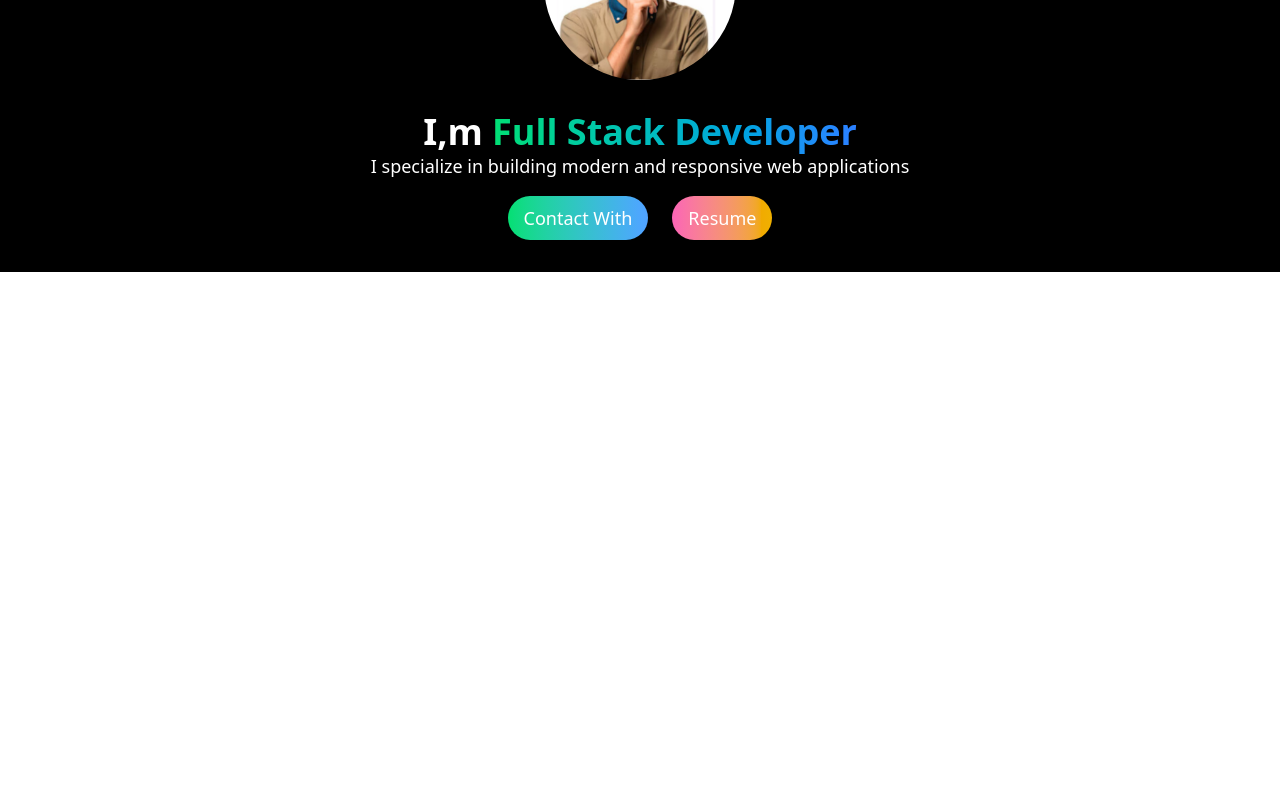
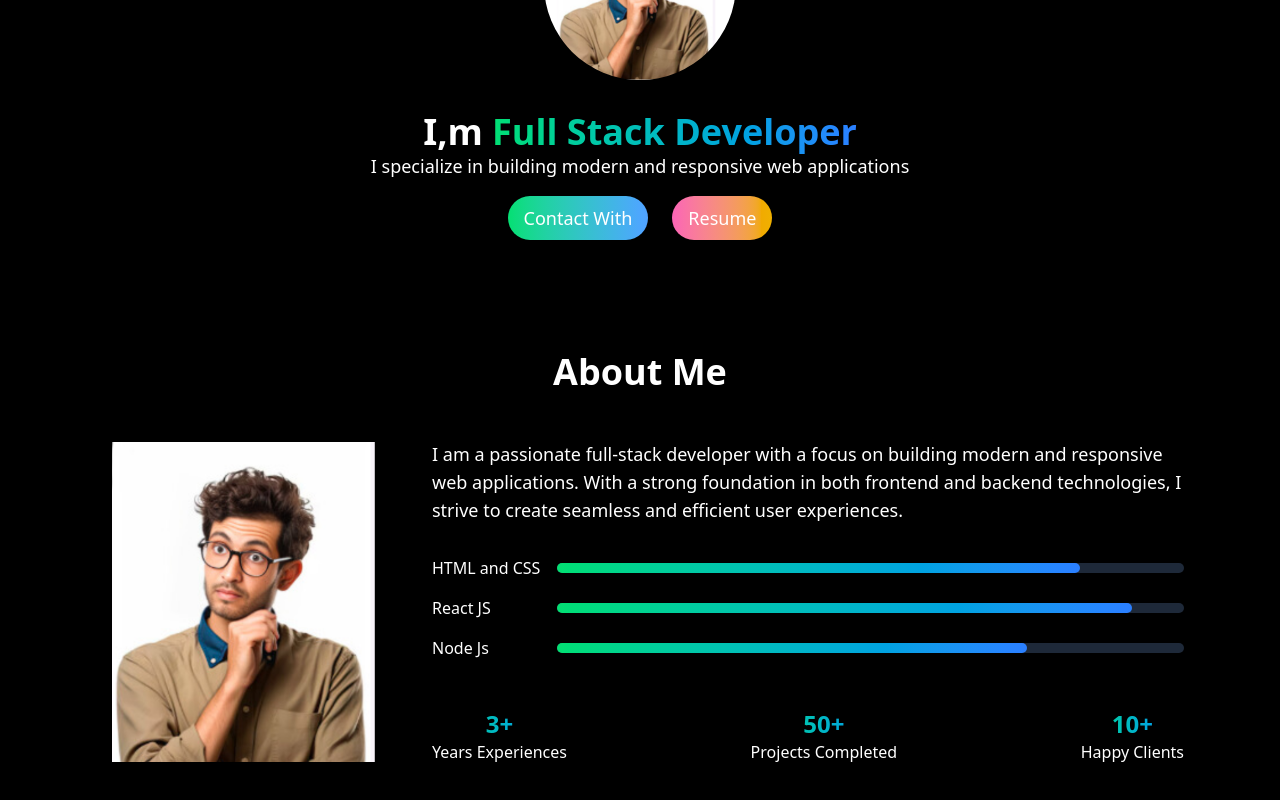
Before and after one commit to shariful962/Portfolio, a React (Vite) app: page / in a window 1280 px wide. Shown: the part 212-1012 px from the top of the page. Before the commit the page ends 800 px from the top, so only its background shows below. Built offline with nearby package versions, Linux system fonts and the light colour scheme.

Commit message:
about section added

```diff
--- a/src/App.jsx
+++ b/src/App.jsx
@@ -1,6 +1,7 @@
 import './App.css'
 import Navbar from './component/Navbar'
 import Hero from './component/Hero'
+import About from './component/About'
 
 function App() {
 
@@ -8,6 +9,7 @@
     <>
      <Navbar/>
      <Hero />
+     <About/>
     </>
   )
 }
--- a/src/component/About.jsx
+++ b/src/component/About.jsx
@@ -0,0 +1,78 @@
+import React from "react";
+import aboutImg from "../assets/aboutme-image.png";
+
+const About = () => {
+  return (
+    <div className="bg-black text-white py-20" id="about">
+      <div className="contianer mx-auto px-8 md:px-16 lg:px-24">
+        <h2 className="text-4xl font-bold text-center mb-12">About Me</h2>
+        <div className="flex flex-col md:flex-row items-center md:space-x-12">
+          <img
+            className="w-72 h-80 rounded object-cover mb-8 md:mb-0"
+            src={aboutImg}
+            alt="profile picture"
+          />
+          <div className="flex-1">
+            <p className="text-lg mb-8">
+              I am a passionate full-stack developer with a focus on building
+              modern and responsive web applications. With a strong foundation
+              in both frontend and backend technologies, I strive to create
+              seamless and efficient user experiences.
+            </p>
+
+            <div className="space-y-4">
+              <div className="flex items-center">
+                <label htmlFor="htmlandcss" className="w-2/12">
+                  HTML and CSS
+                </label>
+                <div className="grow bg-gray-800 rounded-full h-2.5">
+                  <div className="bg-gradient-to-r from-green-400 to-blue-500 h-2.5 rounded-full transform transition-transform duration-300 hover:scale-105 w-10/12"></div>
+                </div>
+              </div>
+
+              <div className="flex items-center">
+                <label htmlFor="htmlandcss" className="w-2/12">
+                  React JS
+                </label>
+                <div className="grow bg-gray-800 rounded-full h-2.5">
+                  <div className="bg-gradient-to-r from-green-400 to-blue-500 h-2.5 rounded-full transform transition-transform duration-300 hover:scale-105 w-11/12"></div>
+                </div>
+              </div>
+
+              <div className="flex items-center">
+                <label htmlFor="htmlandcss" className="w-2/12">
+                  Node Js
+                </label>
+                <div className="grow bg-gray-800 rounded-full h-2.5">
+                  <div className="bg-gradient-to-r from-green-400 to-blue-500 h-2.5 rounded-full transform transition-transform duration-300 hover:scale-105 w-9/12"></div>
+                </div>
+              </div>
+            </div>
+            <div className="mt-12 flex justify-between text-center">
+                <div>
+                    <h3 className="text-2xl font-bold text-transparent bg-clip-text bg-gradient-to-r from-green-400 to-blue-500">
+                         3+
+                    </h3>
+                    <p>Years Experiences</p>
+                </div>
+                <div>
+                    <h3 className="text-2xl font-bold text-transparent bg-clip-text bg-gradient-to-r from-green-400 to-blue-500">
+                         50+
+                    </h3>
+                    <p>Projects Completed</p>
+                </div>
+                <div>
+                    <h3 className="text-2xl font-bold text-transparent bg-clip-text bg-gradient-to-r from-green-400 to-blue-500">
+                         10+
+                    </h3>
+                    <p>Happy Clients</p>
+                </div>
+            </div>
+          </div>
+        </div>
+      </div>
+    </div>
+  );
+};
+
+export default About;
```
